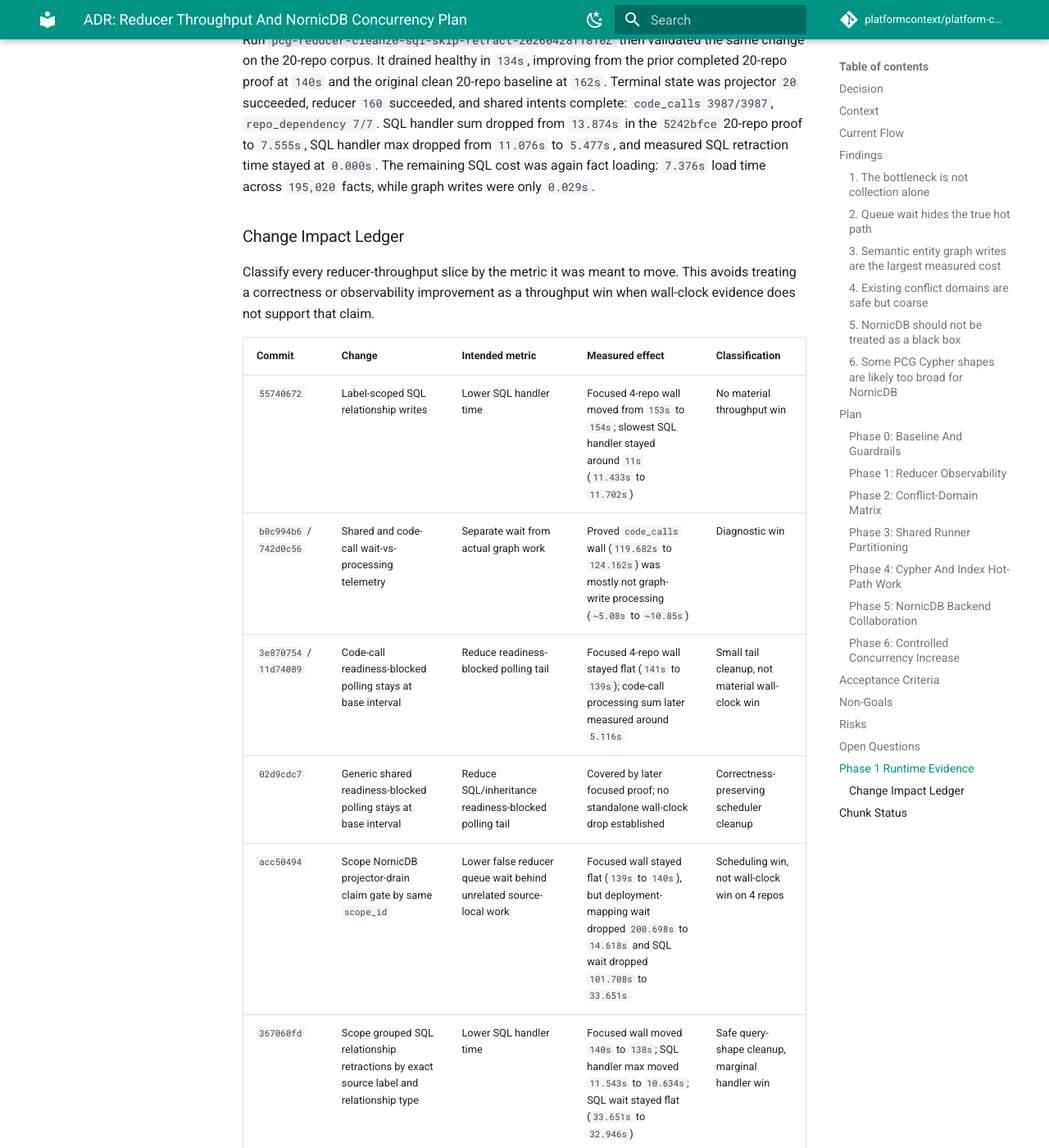
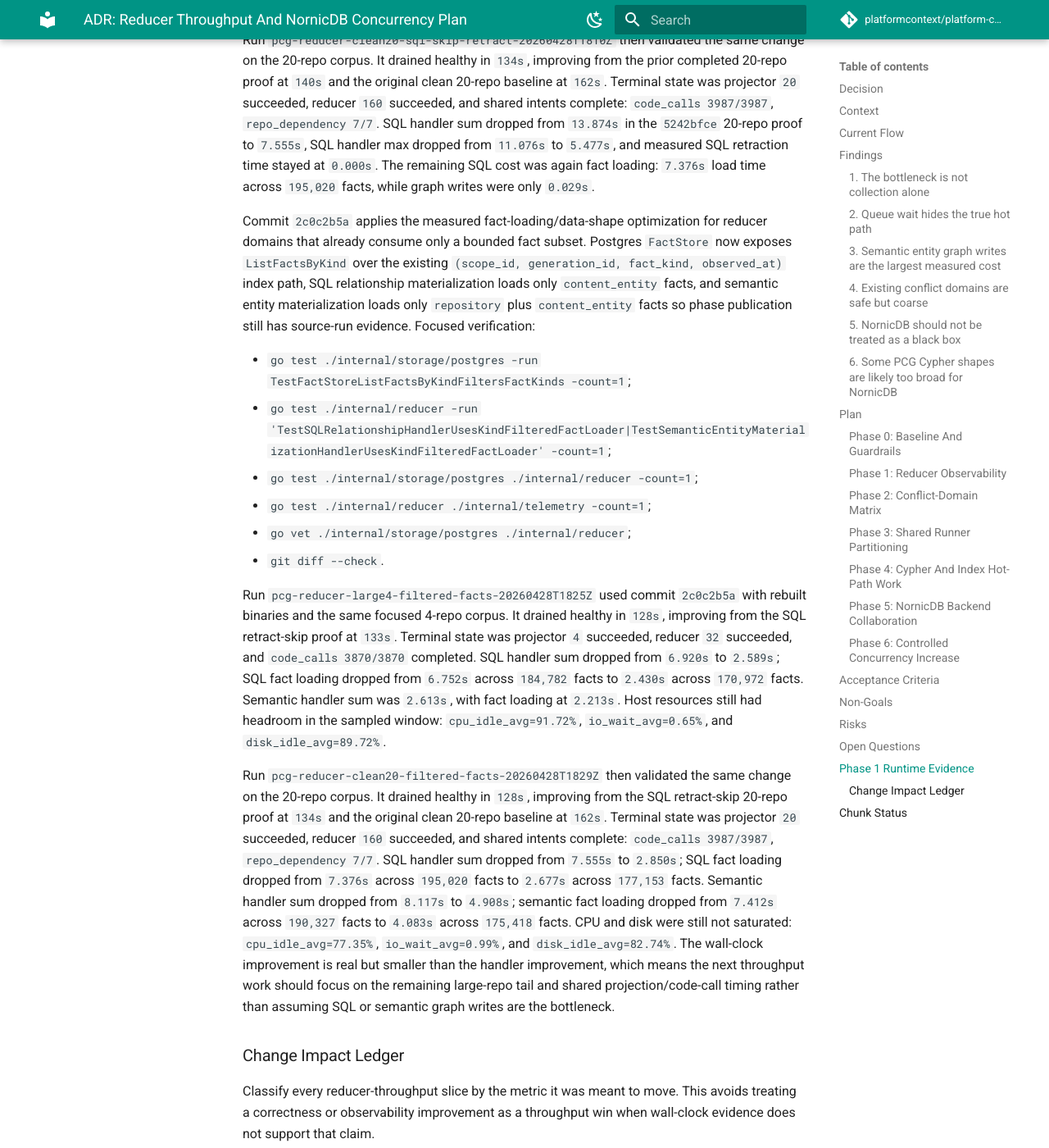
Before and after one commit to platformcontext/platform-context-graph, an MkDocs documentation site: the page built from docs/docs/adrs/2026-04-28-reducer-throughput-and-nornicdb-concurrency-plan.md, in a window 1280 px wide and 1400 px high, scrolled down 18994 px. Shown: the whole window at 82% size. Built offline with MkDocs 1.6.1 and Material for MkDocs 9.7.7, drawn with Linux system fonts in a browser that asks for light colours; comment, search, counter and statistics services are not loaded; some of the changed text lies outside the part shown.

Commit message:
docs(adrs): record filtered fact load proof

```diff
--- a/docs/docs/adrs/2026-04-28-reducer-throughput-and-nornicdb-concurrency-plan.md
+++ b/docs/docs/adrs/2026-04-28-reducer-throughput-and-nornicdb-concurrency-plan.md
@@ -775,6 +775,47 @@ to `5.477s`, and measured SQL retraction time stayed at `0.000s`. The
 remaining SQL cost was again fact loading: `7.376s` load time across `195,020`
 facts, while graph writes were only `0.029s`.
 
+Commit `2c0c2b5a` applies the measured fact-loading/data-shape optimization
+for reducer domains that already consume only a bounded fact subset. Postgres
+`FactStore` now exposes `ListFactsByKind` over the existing
+`(scope_id, generation_id, fact_kind, observed_at)` index path, SQL
+relationship materialization loads only `content_entity` facts, and semantic
+entity materialization loads only `repository` plus `content_entity` facts so
+phase publication still has source-run evidence. Focused verification:
+
+- `go test ./internal/storage/postgres -run TestFactStoreListFactsByKindFiltersFactKinds -count=1`;
+- `go test ./internal/reducer -run 'TestSQLRelationshipHandlerUsesKindFilteredFactLoader|TestSemanticEntityMaterializationHandlerUsesKindFilteredFactLoader' -count=1`;
+- `go test ./internal/storage/postgres ./internal/reducer -count=1`;
+- `go test ./internal/reducer ./internal/telemetry -count=1`;
+- `go vet ./internal/storage/postgres ./internal/reducer`;
+- `git diff --check`.
+
+Run `pcg-reducer-large4-filtered-facts-20260428T1825Z` used commit
+`2c0c2b5a` with rebuilt binaries and the same focused 4-repo corpus. It drained
+healthy in `128s`, improving from the SQL retract-skip proof at `133s`.
+Terminal state was projector `4` succeeded, reducer `32` succeeded, and
+`code_calls 3870/3870` completed. SQL handler sum dropped from `6.920s` to
+`2.589s`; SQL fact loading dropped from `6.752s` across `184,782` facts to
+`2.430s` across `170,972` facts. Semantic handler sum was `2.613s`, with fact
+loading at `2.213s`. Host resources still had headroom in the sampled window:
+`cpu_idle_avg=91.72%`, `io_wait_avg=0.65%`, and `disk_idle_avg=89.72%`.
+
+Run `pcg-reducer-clean20-filtered-facts-20260428T1829Z` then validated the
+same change on the 20-repo corpus. It drained healthy in `128s`, improving from
+the SQL retract-skip 20-repo proof at `134s` and the original clean 20-repo
+baseline at `162s`. Terminal state was projector `20` succeeded, reducer `160`
+succeeded, and shared intents complete: `code_calls 3987/3987`,
+`repo_dependency 7/7`. SQL handler sum dropped from `7.555s` to `2.850s`;
+SQL fact loading dropped from `7.376s` across `195,020` facts to `2.677s`
+across `177,153` facts. Semantic handler sum dropped from `8.117s` to
+`4.908s`; semantic fact loading dropped from `7.412s` across `190,327` facts to
+`4.083s` across `175,418` facts. CPU and disk were still not saturated:
+`cpu_idle_avg=77.35%`, `io_wait_avg=0.99%`, and `disk_idle_avg=82.74%`.
+The wall-clock improvement is real but smaller than the handler improvement,
+which means the next throughput work should focus on the remaining large-repo
+tail and shared projection/code-call timing rather than assuming SQL or
+semantic graph writes are the bottleneck.
+
 ### Change Impact Ledger
 
 Classify every reducer-throughput slice by the metric it was meant to move.
@@ -793,18 +834,20 @@ win when wall-clock evidence does not support that claim.
 | `5242bfce` | Gate code-call shared projection on canonical-node readiness instead of semantic-node readiness | Remove code-call readiness wait that can never resolve for repos without semantic reducer items | `afd9fe5f` 20-repo run stuck at `3969/3987` code-call intents; `5242bfce` rerun completed `3987/3987` and drained in `140s` versus original clean 20-repo baseline `162s` | Correctness and tail-latency win |
 | `d7b7095a` | SQL materialization inner-step timing | Identify whether SQL cost is fact load, extraction, retract, graph write, or row shaping | Focused 4-repo SQL total `12.193s`: fact load `6.654s`, retract `5.385s`, graph write `0.027s` | Diagnostic win; identified retract and fact-load costs |
 | `0bb0fc17` | Skip first-generation SQL retractions | Remove safe no-op graph retractions for initial generations | Focused 4-repo wall `139s` to `133s`; SQL handler sum `12.194s` to `6.920s`; 20-repo wall `140s` to `134s`; SQL handler sum `13.874s` to `7.555s` | Measured reducer handler and wall-clock win |
+| `2c0c2b5a` | Filter SQL and semantic reducer fact loads by required fact kinds | Lower SQL and semantic handler load time | Focused 4-repo wall `133s` to `128s`; 20-repo wall `134s` to `128s`; SQL handler sum `7.555s` to `2.850s`; semantic handler sum `8.117s` to `4.908s` | Measured reducer handler and wall-clock win |
 
-The ledger now points to reducer fact loading/data shape as the next
-performance slice. SQL and semantic graph writes are both small on the focused
-and 20-repo proofs; the remaining SQL and semantic handler cost is dominated by
-loading all facts for a generation when each domain only needs a subset.
+The ledger now points past SQL/semantic fact loading as the only easy handler
+win. SQL and semantic graph writes are both small on the focused and 20-repo
+proofs. The remaining wall-clock tail is dominated by the large-repo projection
+and shared projection/code-call timing around that repo, while CPU and disk
+remain idle-heavy.
 
 ## Chunk Status
 
 | Chunk | Status | Evidence | Next action |
 | --- | --- | --- | --- |
 | ADR baseline | Complete | 2026-04-28 full-corpus timing analysis captured here | Start reducer observability chunk |
-| Reducer observability | In progress | Queue timing SQL proved queue wait dominates several domains. Phase 1 now includes reducer queue wait/handler duration telemetry, shared projection wait-versus-processing telemetry, scoped projector-drain proof, SQL retraction-scope proof, semantic and SQL inner-step timing, code-call readiness correction, and first-generation SQL retract skipping. Remote proofs include the clean 20-repo baseline `pcg-reducer-clean20-20260428T131056Z`, focused 4-repo proofs through `pcg-reducer-large4-sql-skip-retract-20260428T1805Z`, the stopped invalid 20-repo semantic timing run that exposed `18` stuck `code_calls` intents, and completed 20-repo proofs `pcg-reducer-clean20-codecall-readiness-20260428T1748Z` and `pcg-reducer-clean20-sql-skip-retract-20260428T1810Z`. Commits `afd9fe5f`, `5242bfce`, `d7b7095a`, and `0bb0fc17` show semantic graph writes are not the hot substep, code calls must gate on canonical readiness, SQL graph writes are not the hot SQL substep, and first-generation SQL retract skipping drops 20-repo wall from `140s` to `134s` while reducing SQL handler sum from `13.874s` to `7.555s`. CPU and disk remain idle-heavy. | Start reducer fact-loading/data-shape optimization for SQL and semantic domains; then rerun the 20-25 repo proof before any larger corpus |
+| Reducer observability | In progress | Queue timing SQL proved queue wait dominates several domains. Phase 1 now includes reducer queue wait/handler duration telemetry, shared projection wait-versus-processing telemetry, scoped projector-drain proof, SQL retraction-scope proof, semantic and SQL inner-step timing, code-call readiness correction, first-generation SQL retract skipping, and filtered reducer fact loading. Remote proofs include the clean 20-repo baseline `pcg-reducer-clean20-20260428T131056Z`, focused 4-repo proofs through `pcg-reducer-large4-filtered-facts-20260428T1825Z`, the stopped invalid 20-repo semantic timing run that exposed `18` stuck `code_calls` intents, and completed 20-repo proofs through `pcg-reducer-clean20-filtered-facts-20260428T1829Z`. Commits `afd9fe5f`, `5242bfce`, `d7b7095a`, `0bb0fc17`, and `2c0c2b5a` show semantic graph writes are not the hot substep, code calls must gate on canonical readiness, SQL graph writes are not the hot SQL substep, first-generation SQL retract skipping drops 20-repo wall from `140s` to `134s`, and filtered fact loads drop 20-repo wall from `134s` to `128s` while reducing SQL handler sum from `7.555s` to `2.850s` and semantic handler sum from `8.117s` to `4.908s`. CPU and disk remain idle-heavy. | Use the 4-repo and 20-repo evidence to target the remaining large-repo tail and shared projection/code-call timing before any larger corpus |
 | Conflict matrix | Planned | Current conflict routing is safe but coarse | Map true conflict unit per reducer domain |
 | Shared runner partitioning | Planned | Code-call and repo-dependency lanes still have global behavior | Partition by acceptance unit or repo scope |
 | Cypher/index pilot | Planned | SQL and semantic paths show broad anchors and scan risk | Start with SQL relationship materialization |
```
